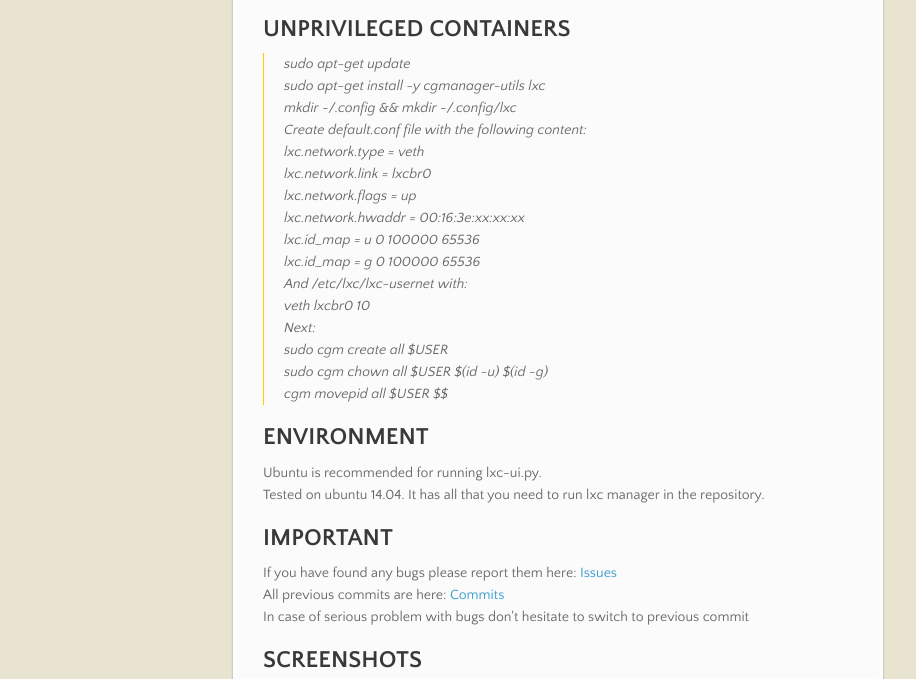
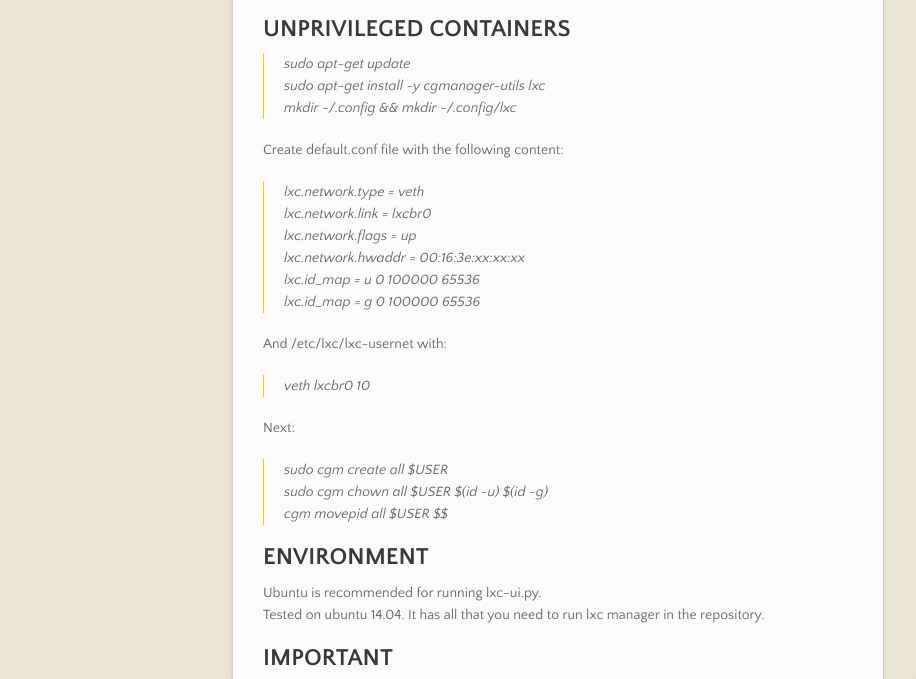
Before and after one commit to pymag09/lxc-ui, a plain HTML site: page index.html in a window 1280 px wide. Shown: the part 802-1481 px from the top of the page, without its empty margins (83-999 px from the left). Drawn offline with nearby package versions, Linux system fonts and the light colour scheme.

```diff
--- a/index.html
+++ b/index.html
@@ -79,18 +79,30 @@ sudo ./lxc-ui.py  </p>
 <blockquote>
 <p>sudo apt-get update<br>
 sudo apt-get install -y cgmanager-utils lxc<br>
-mkdir ~/.config &amp;&amp; mkdir ~/.config/lxc<br>
-Create default.conf file with the following content:<br>
-lxc.network.type = veth<br>
+mkdir ~/.config &amp;&amp; mkdir ~/.config/lxc  </p>
+</blockquote>
+
+<p>Create default.conf file with the following content:  </p>
+
+<blockquote>
+<p>lxc.network.type = veth<br>
 lxc.network.link = lxcbr0<br>
 lxc.network.flags = up<br>
 lxc.network.hwaddr = 00:16:3e:xx:xx:xx<br>
 lxc.id_map = u 0 100000 65536<br>
-lxc.id_map = g 0 100000 65536<br>
-And /etc/lxc/lxc-usernet with:<br>
- veth lxcbr0 10<br>
-Next:<br>
-sudo cgm create all $USER<br>
+lxc.id_map = g 0 100000 65536  </p>
+</blockquote>
+
+<p>And /etc/lxc/lxc-usernet with:  </p>
+
+<blockquote>
+<p> veth lxcbr0 10  </p>
+</blockquote>
+
+<p>Next:  </p>
+
+<blockquote>
+<p>sudo cgm create all $USER<br>
 sudo cgm chown all $USER $(id -u) $(id -g)<br>
 cgm movepid all $USER $$  </p>
 </blockquote>
```
Also changed, not shown: params.json (+1 -1 lines).
